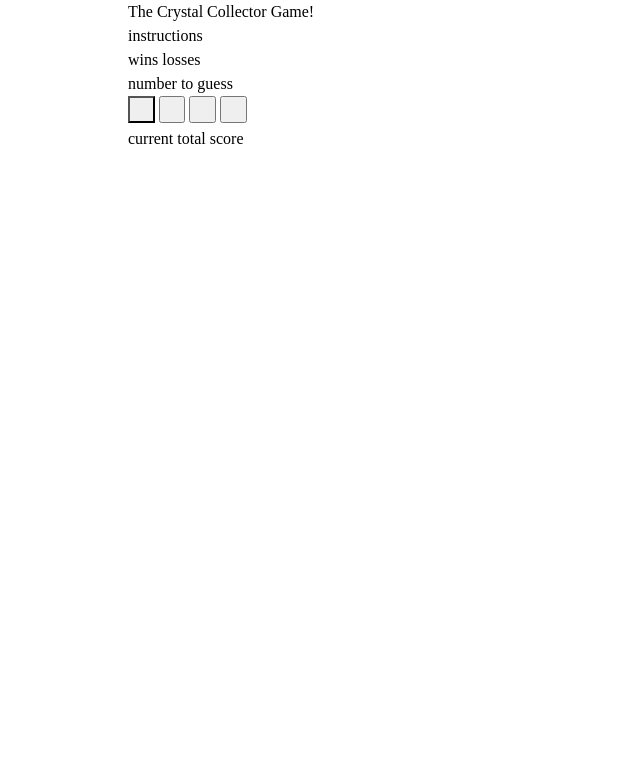
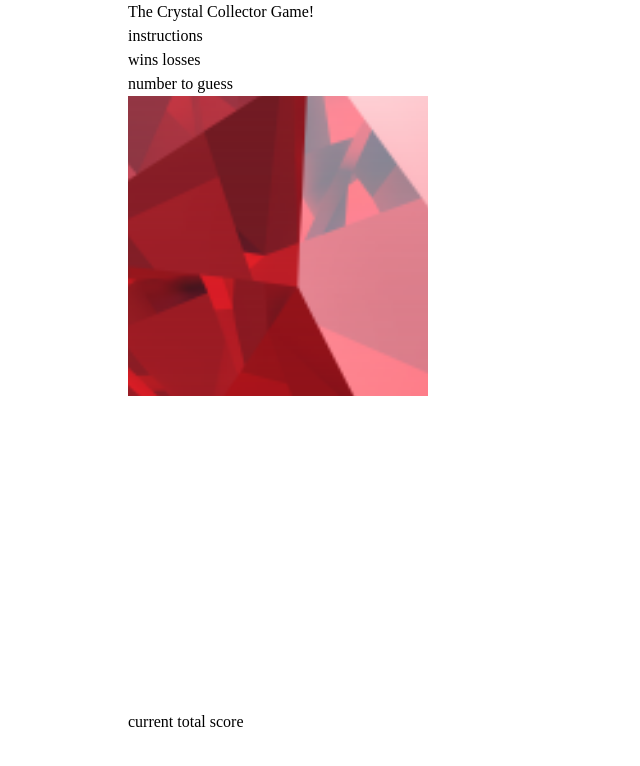
Before and after one commit to ElliotReed/crystal-collector, a plain HTML site: page index.html in a window 1280 px wide. Shown: the whole page, without its empty margins (0-640 px from the left). Drawn offline with Linux system fonts and the light colour scheme.

Commit message:
btn image

```diff
--- a/assets/css/style.css
+++ b/assets/css/style.css
@@ -12,11 +12,23 @@ body {
 }
 
 .btn {
-    height:2em;
-    width: 2em;
+    padding: 0;
+    margin: 0;
+    height:300px;
+    width: 300px;
+    background-color: transparent;
+    border: none;
+    cursor:pointer;
+    overflow: hidden;
+    outline:none;
+    background-size: 100%;
 }
 
 .btn-1 {
-    background-image: url("../images/red.png");
-    background-repeat: no-repeat;
+    background: url('../../assets/images/red.png') no-repeat center center fixed;
+    /* background-repeat: no-repeat; */
+    -webkit-background-size: cover;
+    -moz-background-size: cover;
+    -o-background-size: cover;
+    background-size: cover;
 }
```
Also changed, not shown: assets/css/red.png (added).
